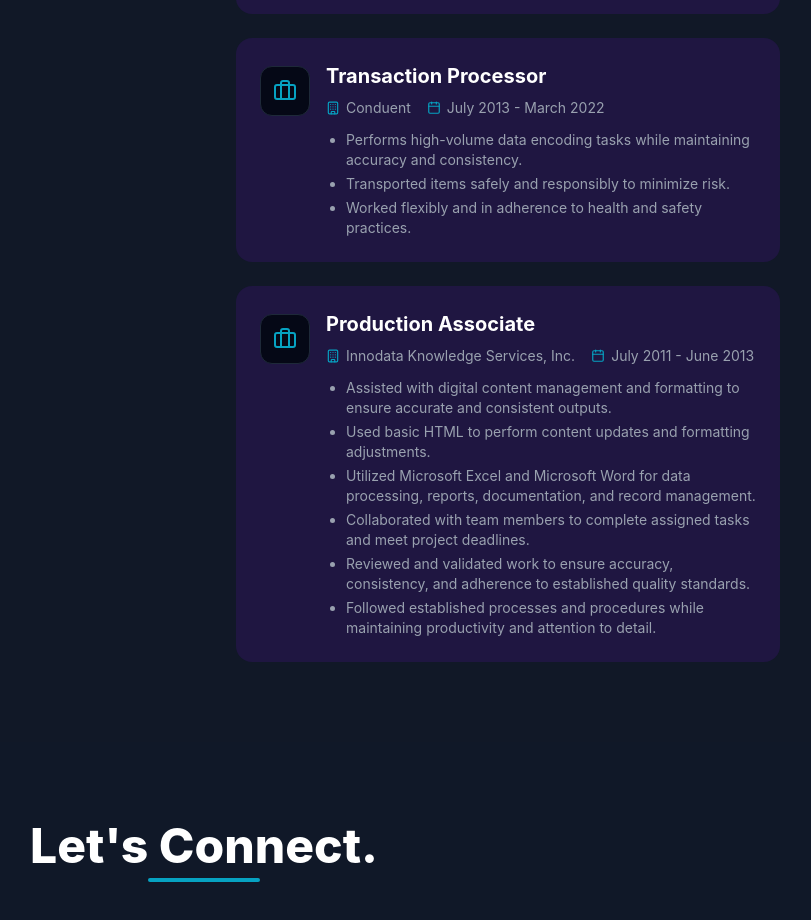
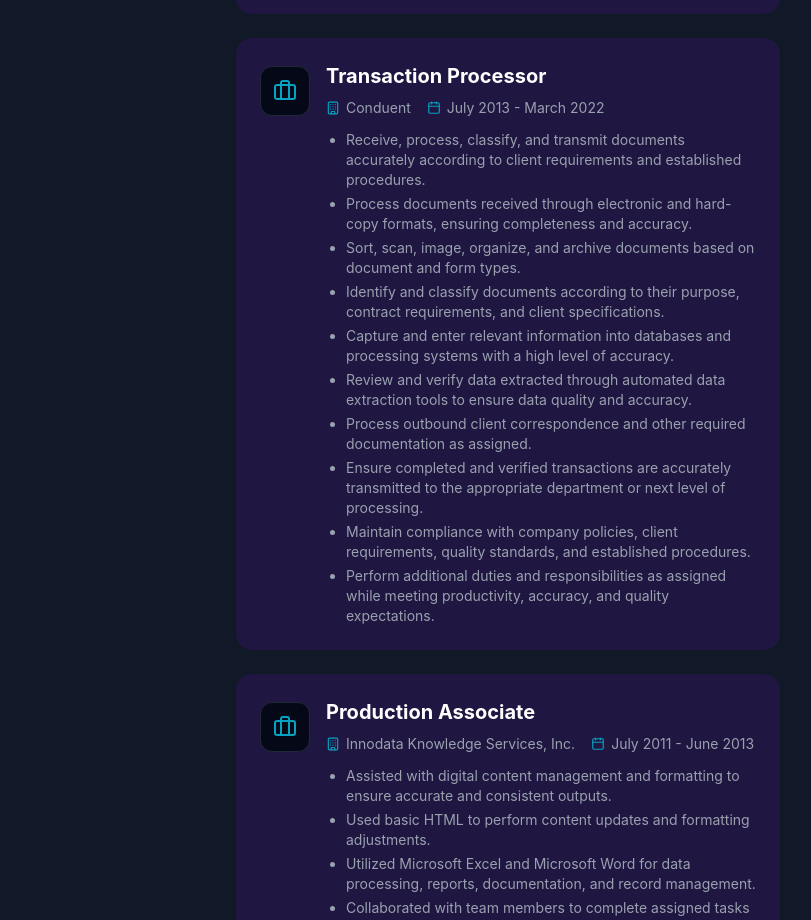
Before and after one commit to Jaeffoy/my-portfolio, a React (Vite) app: page / in a window 1280 px wide. Shown: the part 3600-4520 px from the top of the page, without its empty margins (436-1247 px from the left). Built offline with nearby package versions, Linux system fonts and the light colour scheme.

Commit message:
Updated resume and experience section

```diff
--- a/src/components/Experience.tsx
+++ b/src/components/Experience.tsx
@@ -51,9 +51,16 @@ export const Experience = () => {
       company: 'Conduent',
       date: 'July 2013 - March 2022',
       desc: [
-        'Performs high-volume data encoding tasks while maintaining accuracy and consistency.',
-        'Transported items safely and responsibly to minimize risk.',
-        'Worked flexibly and in adherence to health and safety practices.',
+        'Receive, process, classify, and transmit documents accurately according to client requirements and established procedures.',
+        'Process documents received through electronic and hard-copy formats, ensuring completeness and accuracy.',
+        'Sort, scan, image, organize, and archive documents based on document and form types.',
+        'Identify and classify documents according to their purpose, contract requirements, and client specifications.',
+        'Capture and enter relevant information into databases and processing systems with a high level of accuracy.',
+        'Review and verify data extracted through automated data extraction tools to ensure data quality and accuracy.',
+        'Process outbound client correspondence and other required documentation as assigned.',
+        'Ensure completed and verified transactions are accurately transmitted to the appropriate department or next level of processing.',
+        'Maintain compliance with company policies, client requirements, quality standards, and established procedures.',
+        'Perform additional duties and responsibilities as assigned while meeting productivity, accuracy, and quality expectations.',
       ],
     },
     {
```
Also changed, not shown: 1 other file (tests, documents, lock files or other folders).
